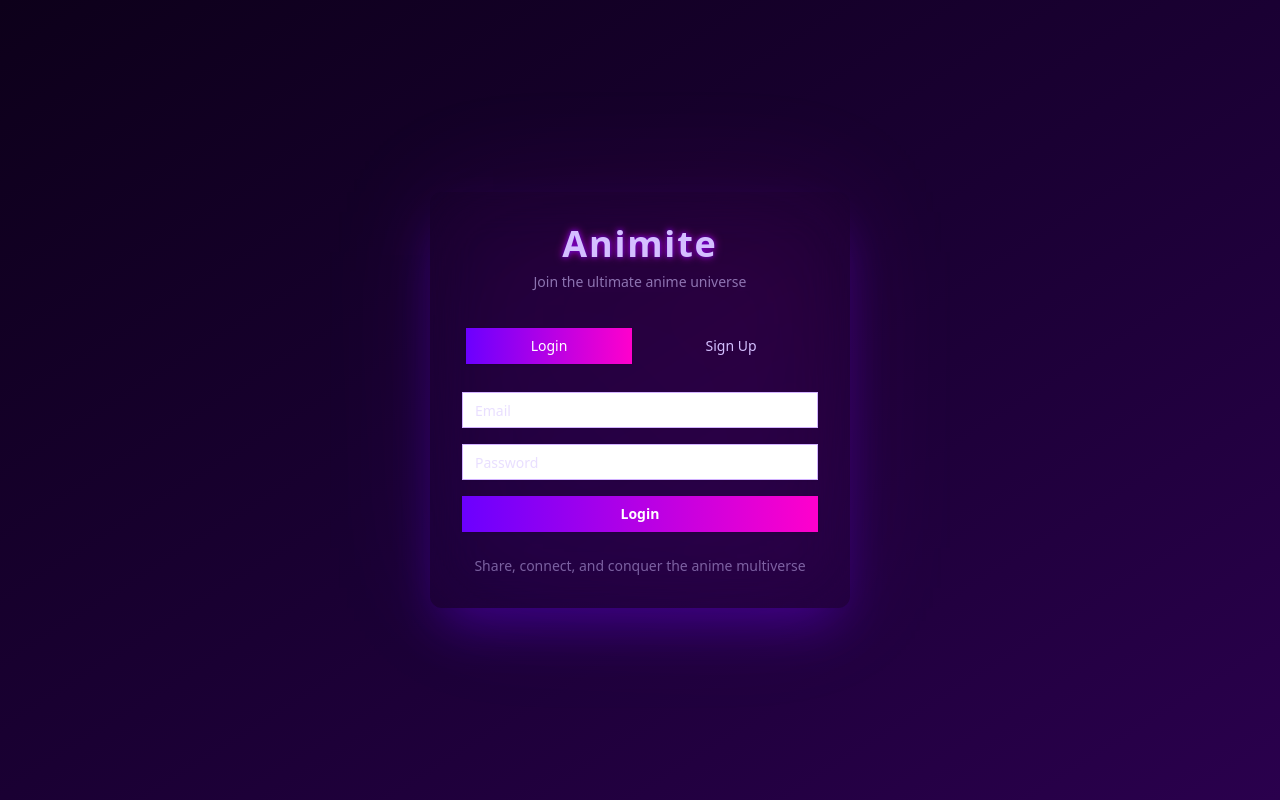
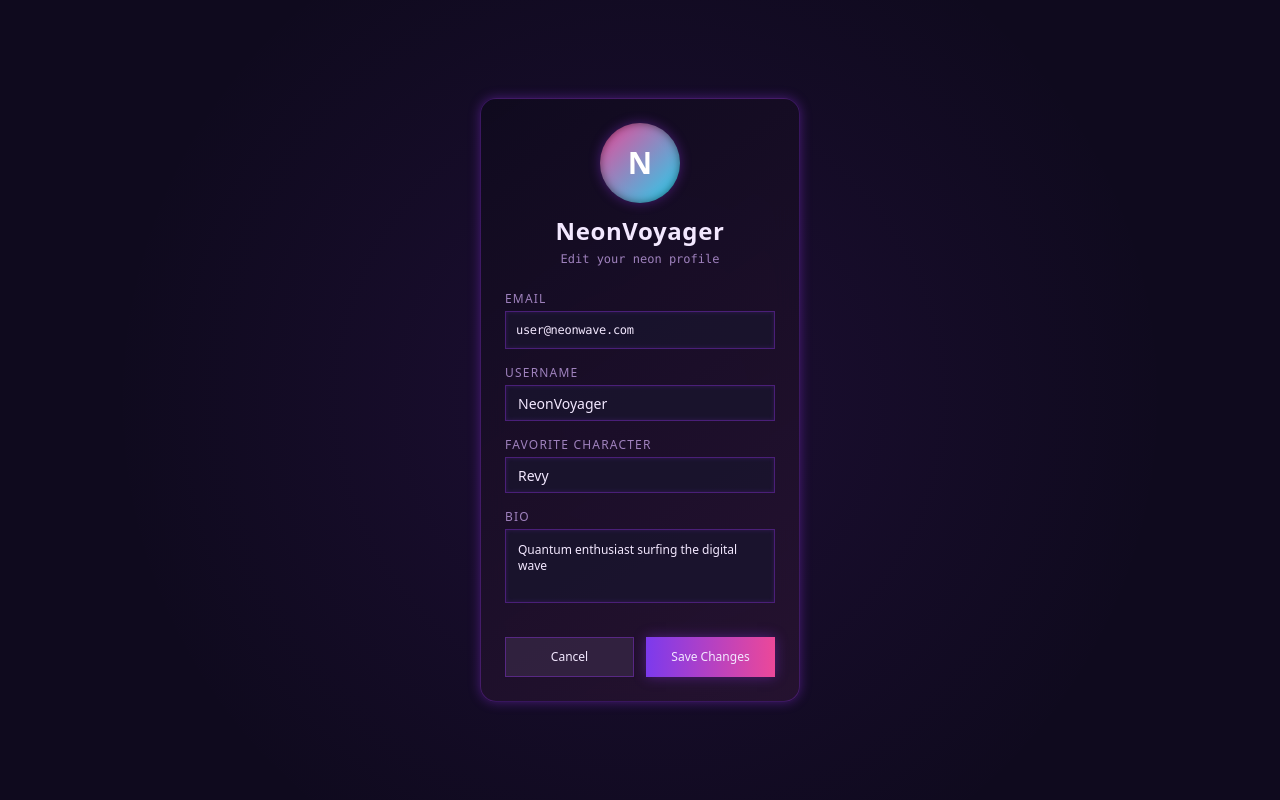
Before and after one commit to Flex-xD/ANIMITE, a React (Vite) app in the folder frontend/: page /profile in a window 1280 px wide. Before the commit this address led to /auth. Built offline with nearby package versions, Linux system fonts and the light colour scheme; a web font is replaced by a local one.

Commit message:
Redesigned the profile page and little changes to other files

```diff
--- a/frontend/src/App.tsx
+++ b/frontend/src/App.tsx
@@ -1,33 +1,47 @@
 import { BrowserRouter, Routes, Route, Navigate } from 'react-router-dom';
+import { useAppStore } from './store';
+import { JSX } from 'react';
+
 import Auth from './pages/Auth/Auth';
-import Profile from './pages/Profile/Profile';
+import TrendingAnimeNews from './pages/News';
+import ProfilePage from './pages/Profile/Profile';
 import Home from './pages/Home/Home';
-import { useAppStore } from './store';
-import { IprivateRoutes } from './constants/types';
-import NewsPage from './pages/News';
-import TrendingAnimeNews from './pages/News';
 
-
-const PrivateRoutes = ({ children, requireAuth, redirectTo }: IprivateRoutes) => {
-  const { isAuthenticated } = useAppStore();
-  console.log("PrivateRoutes - isAuthenticated:", isAuthenticated);
-  const shouldRender = requireAuth ? isAuthenticated : !isAuthenticated;
-  return shouldRender ? children : <Navigate to={redirectTo} replace />;
+interface IRoute {
+  path: string;
+  element: JSX.Element;
+  isPrivate?: boolean;
+  redirectTo?: string;
 }
 
+const withAuth = (Component: JSX.Element, isPrivate: boolean, redirectTo: string) => {
+  const { isAuthenticated } = useAppStore();
+  const shouldRender = isPrivate ? isAuthenticated : !isAuthenticated;
+  return shouldRender ? Component : <Navigate to={redirectTo} replace />;
+};
+
+const routes: IRoute[] = [
+  { path: '/', element: <Home />, isPrivate: false },
+  { path: '/profile', element: <ProfilePage />, isPrivate: false, redirectTo: '/auth' },
+  { path: '/auth', element: <Auth />, isPrivate: false, redirectTo: '/' },
+  { path: '/news', element: <TrendingAnimeNews />, isPrivate: true, redirectTo: '/auth' },
+];
+
 function App() {
-
   return (
     <BrowserRouter>
       <Routes>
-        <Route path="/" element={<Home />} />
-        <Route path="/profile" element={<PrivateRoutes requireAuth={true} redirectTo='/auth'><Profile /></PrivateRoutes>} />
-        <Route path='/auth' element={<PrivateRoutes requireAuth={false} redirectTo='/'><Auth /></PrivateRoutes>} />
-        <Route path='/news' element={<PrivateRoutes requireAuth={true} redirectTo='/auth'><TrendingAnimeNews/></PrivateRoutes>}/>
-        <Route path="*" element={<Auth />} />
+        {routes.map((route) => (
+          <Route
+            key={route.path}
+            path={route.path}
+            element={withAuth(route.element, !!route.isPrivate, route.redirectTo || '/')}
+          />
+        ))}
+        <Route path="*" element={<Navigate to="/" replace />} />
       </Routes>
     </BrowserRouter>
-  )
+  );
 }
 
 export default App;
--- a/frontend/src/Built Components/index.tsx
+++ b/frontend/src/Built Components/index.tsx
@@ -4,7 +4,7 @@ import { IAuthButton, IProfileButton } from "../constants/types"
 
 export const AuthButton = ({ buttonName, className }: IAuthButton) => {
     return (
-        <Button className={`h-[6vh] w-20 w-max-24 rounded-3xl bg-gradient-to-b from-[#5100ff] to-[#ff00ff] font-exo font-bold text-[#FFFFFF] text-xs ${className}`}>
+        <Button className={`h-[6vh] w-36 w-max-24 rounded-3xl bg-gradient-to-b from-[#00bfff] to-[#b20bff] font-exo font-bold text-[#FFFFFF] text-xs ${className}`}>
             <span>
                 {buttonName}
             </span>
--- a/frontend/src/constants/tabs/index.ts
+++ b/frontend/src/constants/tabs/index.ts
@@ -1,2 +1,5 @@
+import { useAppStore } from "../../store";
+const isAuthenticated = useAppStore.getState().isAuthenticated;
+
 export const tabs = ["HOME", "ANIME", "COMMUNITY", "ABOUT US" , "NEWS"];
-export const buttons = ["LOGIN", "LOGOUT"];
+export const buttons = [`${isAuthenticated ? "LOGOUT" : "CREATE ACCOUNT "}`];
--- a/frontend/src/pages/Auth/Auth.tsx
+++ b/frontend/src/pages/Auth/Auth.tsx
@@ -47,12 +47,11 @@ const Auth = () => {
             const endpoint = isSignup ? REGISTER_ROUTES : LOGIN_ROUTES;
             const payload = isSignup ? { email, username, password } : { email, password };
             const response = await apiClient.post(endpoint, payload);
-            toast.success("It is working here no problems");
             setUserInfo(response.data.user);
             setIsAuthenticated(true);
             console.log({ response });
             setTimeout(() => {
-                navigate("/profile");
+                isSignup ? navigate("/profile") : navigate("/");
             }, 100);
             toast.success(`${isSignup ? "Signup" : "Login"} successful!`);
         } catch (error) {
--- a/frontend/src/pages/Profile/Profile.tsx
+++ b/frontend/src/pages/Profile/Profile.tsx
@@ -1,135 +1,256 @@
-import { useState } from "react";
+import { useState, useCallback } from "react";
 import { Button } from "../../components/ui/button";
 import { Input } from "../../components/ui/input";
-import { Progress } from "../../components/ui/progress";
-import { motion } from "framer-motion";
+import { motion, AnimatePresence } from "framer-motion";
 import { useNavigate } from "react-router-dom";
 
 const ProfilePage = () => {
   const navigate = useNavigate();
-
-  const signupEmail = "user@gmail.com"; // Replace with actual auth logic
+  const signupEmail = "user@neonwave.com";
 
   const [profile, setProfile] = useState({
     username: "NeonVoyager",
     favoriteCharacter: "Revy",
+    bio: "Quantum enthusiast surfing the digital wave",
   });
 
   const [formData, setFormData] = useState({
     username: profile.username,
     favoriteCharacter: profile.favoriteCharacter,
+    bio: profile.bio,
   });
 
-  const [powerLevel] = useState(92);
+  const [isSaving, setIsSaving] = useState(false);
 
-  const handleInputChange = (e:any) => {
+  const handleInputChange = useCallback((e: any) => {
     const { name, value } = e.target;
     setFormData((prev) => ({ ...prev, [name]: value }));
-  };
+  }, []);
 
-  const handleSaveChanges = () => {
-    if (formData.username.trim() && formData.favoriteCharacter.trim()) {
+  const handleSaveChanges = useCallback(async () => {
+    if (!formData.username.trim() || !formData.favoriteCharacter.trim()) return;
+
+    setIsSaving(true);
+    await new Promise((resolve) => setTimeout(resolve, 2500));
     setProfile(formData);
+    setIsSaving(false);
     navigate("/");
-    }
+  }, [formData, navigate]);
+
+  // Refined color palette with purplish, pinkish, and cyanish tones
+  const colors = {
+    containerBg: "linear-gradient(145deg, rgba(15, 10, 30, 0.9) 0%, rgba(40, 20, 50, 0.85) 100%)",
+    containerBorder: "rgba(147, 51, 234, 0.3)",
+    inputBg: "rgba(25, 20, 45, 0.8)",
+    inputBorder: "rgba(147, 51, 234, 0.4)",
+    inputFocus: "rgba(236, 72, 153, 0.6)",
+    primary: "linear-gradient(90deg, #7c3aed 0%, #ec4899 100%)",
+    primaryHover: "linear-gradient(90deg, #6d28d9 0%, #db2777 100%)",
+    textPrimary: "#f3e8ff",
+    textSecondary: "rgba(216, 180, 254, 0.7)",
+    cancelButton: "rgba(60, 45, 75, 0.6)",
+    cancelHover: "rgba(90, 70, 105, 0.8)",
+    avatarBg: "linear-gradient(135deg, #ec4899 0%, #22d3ee 100%)",
+    glow: "0 0 12px rgba(147, 51, 234, 0.4)",
   };
 
   return (
+    <div className="min-h-screen bg-[#0f0a1e] overflow-hidden relative text-white">
+      {/* Subtle background effect */}
+      <div className="absolute inset-0 bg-[radial-gradient(circle_at_center,rgba(147,51,234,0.1),transparent_70%)] pointer-events-none" />
+
+      <AnimatePresence>
         <motion.div
-      initial={{ opacity: 0 }}
-      animate={{ opacity: 1 }}
-      transition={{ duration: 0.8, ease: "easeInOut" }}
-      className="min-h-screen bg-gradient-to-br from-[#0F2027] via-[#203A43] to-[#2C5364] flex items-center justify-center px-4 py-12"
+          initial={{ opacity: 0, y: 20 }}
+          animate={{ opacity: 1, y: 0 }}
+          transition={{ duration: 0.3 }}
+          className="fixed inset-0 flex items-center justify-center p-4"
         >
+          <div className="relative w-full max-w-xs p-6 rounded-2xl shadow-xl"
+            style={{
+              background: colors.containerBg,
+              border: `1px solid ${colors.containerBorder}`,
+              boxShadow: colors.glow,
+              backdropFilter: "blur(12px)",
+            }}
+          >
+            <div className="relative z-10">
+              <div className="flex flex-col items-center mb-6">
                 <motion.div
-        initial={{ y: 40, opacity: 0 }}
-        animate={{ y: 0, opacity: 1 }}
-        transition={{ duration: 0.6, ease: "easeOut" }}
-        className="w-full max-w-xl bg-[#121b27] rounded-2xl shadow-2xl p-8 relative overflow-hidden"
+                  whileHover={{
+                    scale: 1.05,
+                    rotate: 2,
+                    transition: {
+                      type: "spring",
+                      stiffness: 300,
+                      damping: 10
+                    }
+                  }}
+                  className="w-20 h-20 rounded-full flex items-center justify-center text-3xl font-bold shadow-lg cursor-pointer"
+                  style={{
+                    background: colors.avatarBg,
+                    boxShadow: `${colors.glow}, inset 0 0 8px rgba(0, 0, 0, 0.5)`,
+                  }}
                 >
-        <div className="absolute inset-0 bg-gradient-to-br from-[#00ffea]/10 to-[#8a2be2]/10 blur-2xl animate-pulse"></div>
+                  {profile.username.charAt(0)}
+                </motion.div>
 
-        <div className="relative z-10">
-          <div className="text-center mb-10">
-            <motion.div
-              whileHover={{ scale: 1.05 }}
-              className="w-28 h-28 mx-auto rounded-full bg-gradient-to-br from-[#00ffea] to-[#8a2be2] shadow-lg shadow-[#00ffea]/30 animate-glow"
-            ></motion.div>
-            <h1 className="text-3xl font-bold text-[#b8e6ff] mt-4 neon-text">
+                <h1 className="text-2xl font-bold mt-3 tracking-wide" style={{ color: colors.textPrimary }}>
                   {profile.username}
                 </h1>
-            <p className="text-[#b8e6ff]/70 text-sm">Logged in with Gmail</p>
+                <p className="text-xs mt-1 font-mono" style={{ color: colors.textSecondary }}>
+                  Edit your neon profile
+                </p>
               </div>
 
-          <div className="space-y-6">
+              <div className="space-y-4">
                 <div>
-              <label className="text-sm text-[#b8e6ff]/80">Email</label>
-              <div className="mt-1 p-3 bg-[#0f172a]/60 text-[#b8e6ff] border border-[#00ffea]/40 rounded-md text-sm">
+                  <label className="text-xs font-medium uppercase tracking-widest mb-1 block" style={{ color: colors.textSecondary }}>
+                    Email
+                  </label>
+                  <motion.div
+                    whileHover={{
+                      y: -1,
+                      transition: { duration: 0.2 }
+                    }}
+                    className="mt-1 p-2.5 rounded-lg text-xs font-mono tracking-tight"
+                    style={{
+                      background: colors.inputBg,
+                      border: `1px solid ${colors.inputBorder}`,
+                      color: colors.textPrimary,
+                      boxShadow: "inset 0 0 4px rgba(147, 51, 234, 0.2)",
+                    }}
+                  >
                     {signupEmail}
-              </div>
+                  </motion.div>
                 </div>
 
                 <div>
-              <label className="text-sm text-[#b8e6ff]/80">Username</label>
+                  <label className="text-xs font-medium uppercase tracking-widest mb-1 block" style={{ color: colors.textSecondary }}>
+                    Username
+                  </label>
+                  <motion.div whileHover={{ scale: 1.01 }}>
                     <Input
                       name="username"
                       value={formData.username}
                       onChange={handleInputChange}
                       placeholder="Enter username"
-                className="mt-1 bg-[#0f172a]/60 border border-[#00ffea]/30 text-[#b8e6ff] placeholder:text-[#b8e6ff]/50 focus:border-[#00ffea] focus:ring-2 focus:ring-[#00ffea]/60 rounded-md text-sm"
+                      className="w-full text-xs px-3 py-2 rounded-lg font-medium transition-all focus:ring-2"
+                      style={{
+                        background: colors.inputBg,
+                        border: `1px solid ${colors.inputBorder}`,
+                        color: colors.textPrimary,
+                        boxShadow: "inset 0 0 4px rgba(147, 51, 234, 0.2)",
+                        outline: "none",
+                      }}
                     />
+                  </motion.div>
                 </div>
 
                 <div>
-              <label className="text-sm text-[#b8e6ff]/80">Favorite Anime Character</label>
+                  <label className="text-xs font-medium uppercase tracking-widest mb-1 block" style={{ color: colors.textSecondary }}>
+                    Favorite Character
+                  </label>
+                  <motion.div whileHover={{ scale: 1.01 }}>
                     <Input
                       name="favoriteCharacter"
                       value={formData.favoriteCharacter}
                       onChange={handleInputChange}
-                placeholder="Enter favorite character"
-                className="mt-1 bg-[#0f172a]/60 border border-[#00ffea]/30 text-[#b8e6ff] placeholder:text-[#b8e6ff]/50 focus:border-[#00ffea] focus:ring-2 focus:ring-[#00ffea]/60 rounded-md text-sm"
+                      placeholder="Your favorite character"
+                      className="w-full text-xs px-3 py-2 rounded-lg font-medium transition-all focus:ring-2"
+                      style={{
+                        background: colors.inputBg,
+                        border: `1px solid ${colors.inputBorder}`,
+                        color: colors.textPrimary,
+                        boxShadow: "inset 0 0 4px rgba(147, 51, 234, 0.2)",
+                        outline: "none",
+                      }}
                     />
+                  </motion.div>
                 </div>
 
+                <div>
+                  <label className="text-xs font-medium uppercase tracking-widest mb-1 block" style={{ color: colors.textSecondary }}>
+                    Bio
+                  </label>
+                  <motion.div whileHover={{ scale: 1.01 }}>
+                    <textarea
+                      name="bio"
+                      value={formData.bio}
+                      onChange={handleInputChange}
+                      placeholder="Tell us about yourself..."
+                      rows={3}
+                      className="w-full text-xs p-3 rounded-lg font-medium resize-none transition-all focus:ring-2"
+                      style={{
+                        background: colors.inputBg,
+                        border: `1px solid ${colors.inputBorder}`,
+                        color: colors.textPrimary,
+                        boxShadow: "inset 0 0 4px rgba(147, 51, 234, 0.2)",
+                        outline: "none",
+                      }}
+                    />
+                  </motion.div>
+                </div>
+
+                <div className="grid grid-cols-2 gap-3 pt-3">
+                  <motion.div
+                    whileHover={{
+                      scale: 1.02,
+                      transition: { duration: 0.2 }
+                    }}
+                    whileTap={{ scale: 0.98 }}
+                  >
+                    <Button
+                      onClick={() => navigate("/")}
+                      variant="outline"
+                      className="w-full text-xs font-medium rounded-lg h-10 transition-all"
+                      style={{
+                        background: colors.cancelButton,
+                        border: `1px solid ${colors.inputBorder}`,
+                        color: colors.textPrimary,
+                      }}
+                      disabled={isSaving}
+                    >
+                      Cancel
+                    </Button>
+                  </motion.div>
+                  <motion.div
+                    whileHover={{
+                      scale: 1.02,
+                      transition: { duration: 0.2 }
+                    }}
+                    whileTap={{ scale: 0.98 }}
+                  >
                     <Button
                       onClick={handleSaveChanges}
-              className="w-full bg-gradient-to-r from-[#00ffea] to-[#8a2be2] text-[#0a0f1c] font-semibold rounded-md hover:from-[#33ffee] hover:to-[#9b3cff] text-sm py-3 mt-2 shadow-md shadow-[#00ffea]/30"
+                      className="w-full text-xs font-medium rounded-lg h-10 transition-all"
+                      style={{
+                        background: colors.primary,
+                        color: colors.textPrimary,
+                        boxShadow: colors.glow,
+                      }}
+                      disabled={isSaving}
                     >
-              Save Changes
+                      {isSaving ? (
+                        <span className="flex items-center justify-center">
+                          <svg className="animate-spin mr-1 h-3 w-3" fill="none" viewBox="0 0 24 24">
+                            <circle className="opacity-25" cx="12" cy="12" r="10" stroke="currentColor" strokeWidth="4" />
+                            <path className="opacity-75" fill="currentColor" d="M4 12a8 8 0 018-8 8 8 0 010 16 8 8 0 01-8-8z" />
+                          </svg>
+                          Saving...
+                        </span>
+                      ) : (
+                        "Save Changes"
+                      )}
                     </Button>
-
-            <div className="mt-8">
-              <p className="text-sm text-[#b8e6ff]/80 mb-2">Neon Power Level</p>
-              <div className="relative">
-                <Progress value={powerLevel} className="w-full h-3 bg-[#0f172a] border border-[#00ffea]/40 rounded-md" />
-                <motion.div
-                  className="absolute top-0 left-0 h-3 bg-gradient-to-r from-[#00ffea] to-[#8a2be2] rounded-md"
-                  initial={{ width: 0 }}
-                  animate={{ width: `${powerLevel}%` }}
-                  transition={{ duration: 1.2, ease: "easeOut" }}
-                />
-                <p className="text-right text-sm text-[#b8e6ff] mt-2">
-                  {powerLevel} / 100
-                </p>
+                  </motion.div>
                 </div>
               </div>
             </div>
           </div>
-
-        <style>{`
-          .neon-text {
-            text-shadow: 0 0 6px rgba(0, 255, 234, 0.8), 0 0 12px rgba(138, 43, 226, 0.6);
-          }
-          @keyframes glow {
-            0%, 100% { opacity: 0.8; }
-            50% { opacity: 1; }
-          }
-          .animate-glow {
-            animation: glow 1.8s infinite ease-in-out;
-          }
-        `}</style>
         </motion.div>
-    </motion.div>
+      </AnimatePresence>
+    </div>
   );
 };
 
```
Also changed, not shown: frontend/src/pages/Home/components/Navbar/index.tsx (+14 -11 lines), 1 other file (tests, documents, lock files or other folders). Lines whose indentation alone changed are shown as unchanged.
